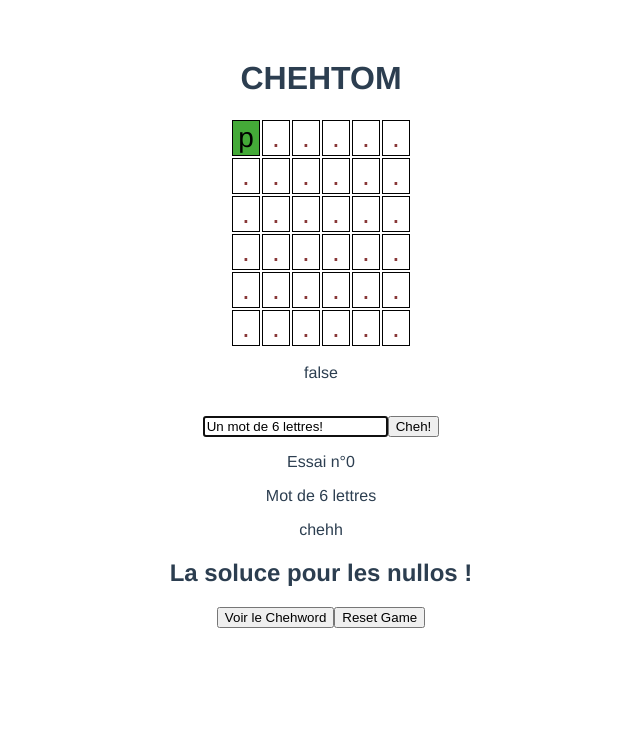
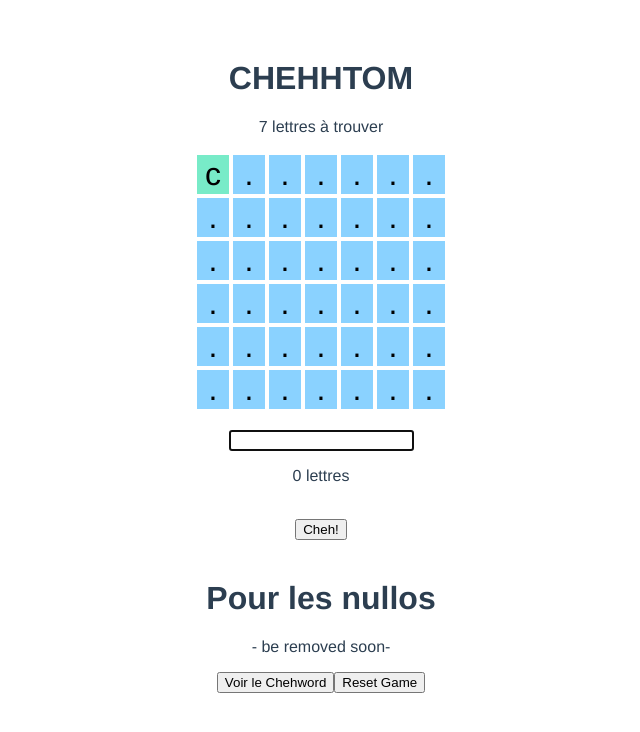
Before and after one commit to MaelDre/chehtom, a Vue app: page / in a window 1280 px wide. Shown: the top 732 px of the page, without its empty margins (319-959 px from the left). Built offline with nearby package versions, Linux system fonts and the light colour scheme.

Commit message:
version 1.0

```diff
--- a/src/components/ChehtomGame.vue
+++ b/src/components/ChehtomGame.vue
@@ -1,15 +1,23 @@
 <template>
-  <h1>CHEHTOM</h1>
+  <h1>CHEHHTOM</h1>
+  <p>{{ letternb }} lettres à trouver</p>
   <displayGame ref="grille" />
   <br />
   <input id="wordInput" type="text" name="inputWord" v-model="wordToTry" v-on:keyup.enter="tryWord(wordToTry)">
-  <button @click="tryWord(wordToTry)">Cheh!</button>
-  <p>Essai n°{{ count }} </p>
-  <p v-if="win>0"> <strong>Victory ! {{ chehWord }} !!!</strong></p>
-  <p v-if="count === 6"> Perdu !</p>
-  <p>Mot de {{ letternb }} lettres</p>
-  <p> {{ result_message }}</p>
-  <h2>La soluce pour les nullos !</h2>
+  <br />
+  <p>{{ wordToTry.length }} lettres</p>
+  <br />
+  <button @click="tryWord(wordToTry)" v-if="count <= 5">Cheh!</button>
+
+  <h1 v-if="win>0"> <strong>Victoire ! {{result_message }} {{ chehWord }} !!!</strong></h1>
+  <h1 v-if="count === 6"> Perdu ! {{result_message }} {{ chehWord }}</h1>
+  <br /><br />
+  <button @click="resetGame" v-if="win!=0">Recommencheh</button>
+
+  <!-- <p>{{ count }}</p>
+  <p>{{result_message }}</p> //-->
+  <h1>Pour les nullos</h1>
+  <p>- be removed soon-</p>
   <button @click="showCheh  = !showCheh">Voir le Chehword</button>
   <p v-if="showCheh"> <strong>{{ chehword }}</strong></p>
   <button @click="resetGame">Reset Game</button>
@@ -40,16 +48,20 @@ export default {
           {"w": "chebmami", "cw":"chehhbmami"},
           {"w": "empecher", "cw":"empechehh"},
           {"w": "toucher", "cw":"touchehhh"},
+          {"w": "chenapan", "cw":"chehhnapan"},
+          {"w": "cartouche", "cw":"cartouchehh"},
+          {"w": "achever", "cw":"achehhhver"},
+
         ],
         letternb: 6,
         chehWordArray: ['p','i','r','a','t','e'],
         colorArray: ["c0","c0","c0","c0","c0","c0"],
         showCheh : false,
-        wordToTry : 'Un mot de 6 lettres!',
+        wordToTry : '',
         win: 0,
         count : 0,
         resArray: ['.','.','.','.','.','.'],
-        result_message : "chehh"
+        result_message : "Echehh encore"
     }
   },
   methods: {
@@ -81,12 +93,14 @@ export default {
       // Ici il faudrait que je trouve un moyen d'attendre que le mot entré ait été affiché pour jouer la suite
       // Il faudrait controler l'état de l'affichage avec un genre de jeton, pour empecher toute action tant que l'affichage n'est pas fini.
       if (w === this.word) {
-          console.log("victory!");
+          // console.log("victory!");
           this.win = 1;
+          this.result_message ="Bravoooo";
       }
       else if ((w != this.word) && (this.count === 5)){
 
         // If not victory after 6 try, it is a defeat !
+        this.count++;
         this.win = -1;
         this.result_message ="Perdu Looser";
       }
@@ -173,6 +187,9 @@ export default {
       // reset counter
       this.count = 0;
 
+      // set win status to 0
+      this.win = 0;
+
       // clean the grid
       this.$refs.grille.cleanGrid2(this.letternb);
 
@@ -182,6 +199,8 @@ export default {
   },
   mounted() {
     // this function is executed directly when the app is mounted
+
+    this.resetGame();
 
     // we display the first letter of the word
     this.$refs.grille.displayFirstLetter(0,this.word);
--- a/src/components/displayGame.vue
+++ b/src/components/displayGame.vue
@@ -18,7 +18,9 @@
         </td>
     </tr>
 </table>
-<p> {{ displayingstatus }}</p>
+<!--
+    <p> {{ displayingstatus }}</p>
+//-->
 </template>
 
 <script>
@@ -155,29 +157,31 @@ export default {
 
 <style>
 table{
-    font-size:28px;
+    font-size:32px;
     margin-left: auto;
     margin-right: auto;
+
 }
 td {
     border-width:1px;
     border-style:solid;
-    border-color:black;
-    width: 24px;
+    border-color:#FFFFFF;
+    width: 30px;
+    background-color: #8AD2FF;
 }
 .c0 {
-  color: #883838;
+  color: #000000;
 }
 .c1 {
   color: #000000;
-  background-color: rgb(255, 255, 0);
+  background-color: #F5E845;
 }
 .c2 {
   color: #000000;
-  background-color: #44AA38;
+  background-color: #78EBC8;
 }
 .maclasse2{
     font-size:40px;
-    color: #44AA38;
+    color: #A0EB78;
 }
 </style>
```
Also changed, not shown: 1 other file (tests, documents, lock files or other folders).
